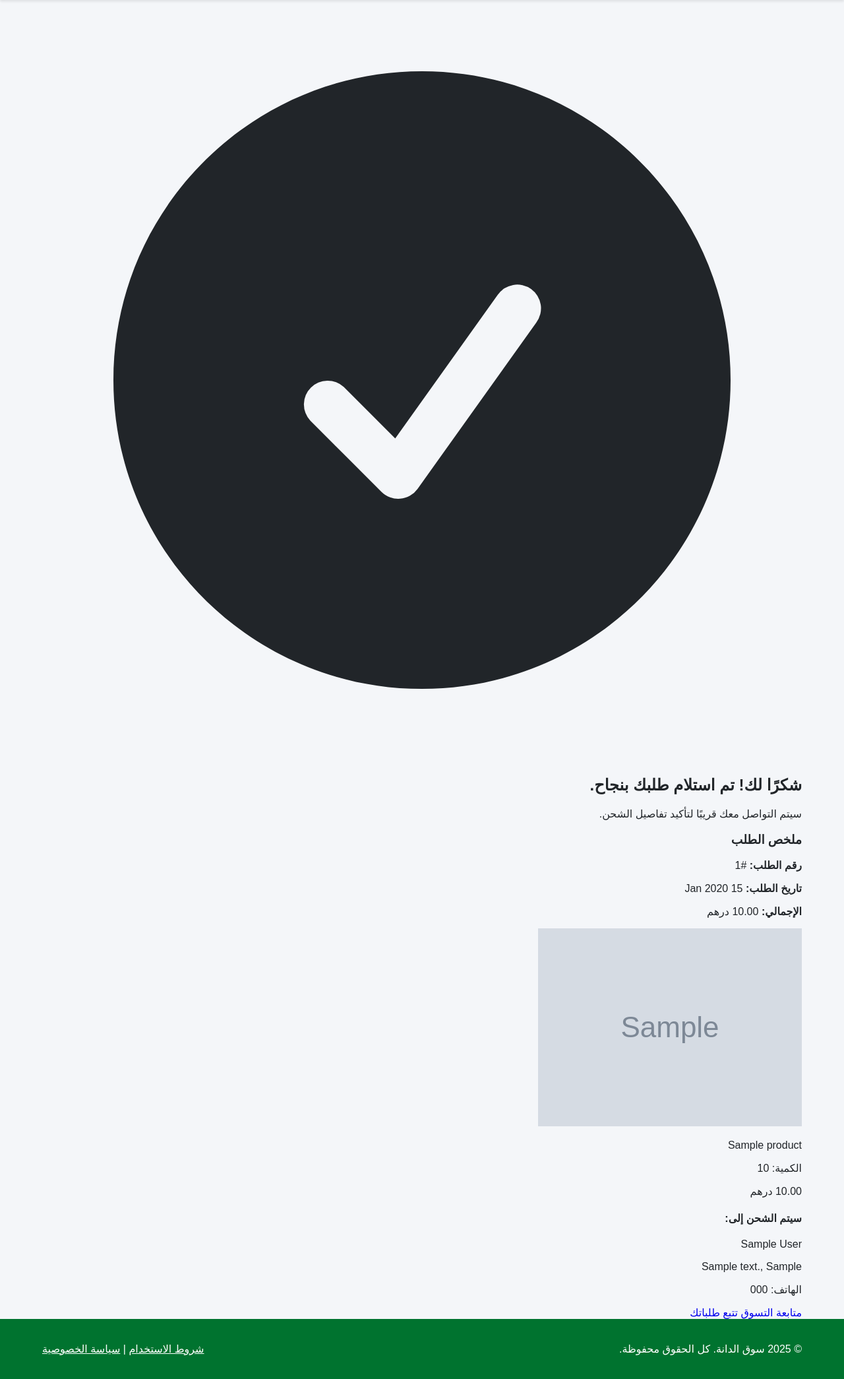
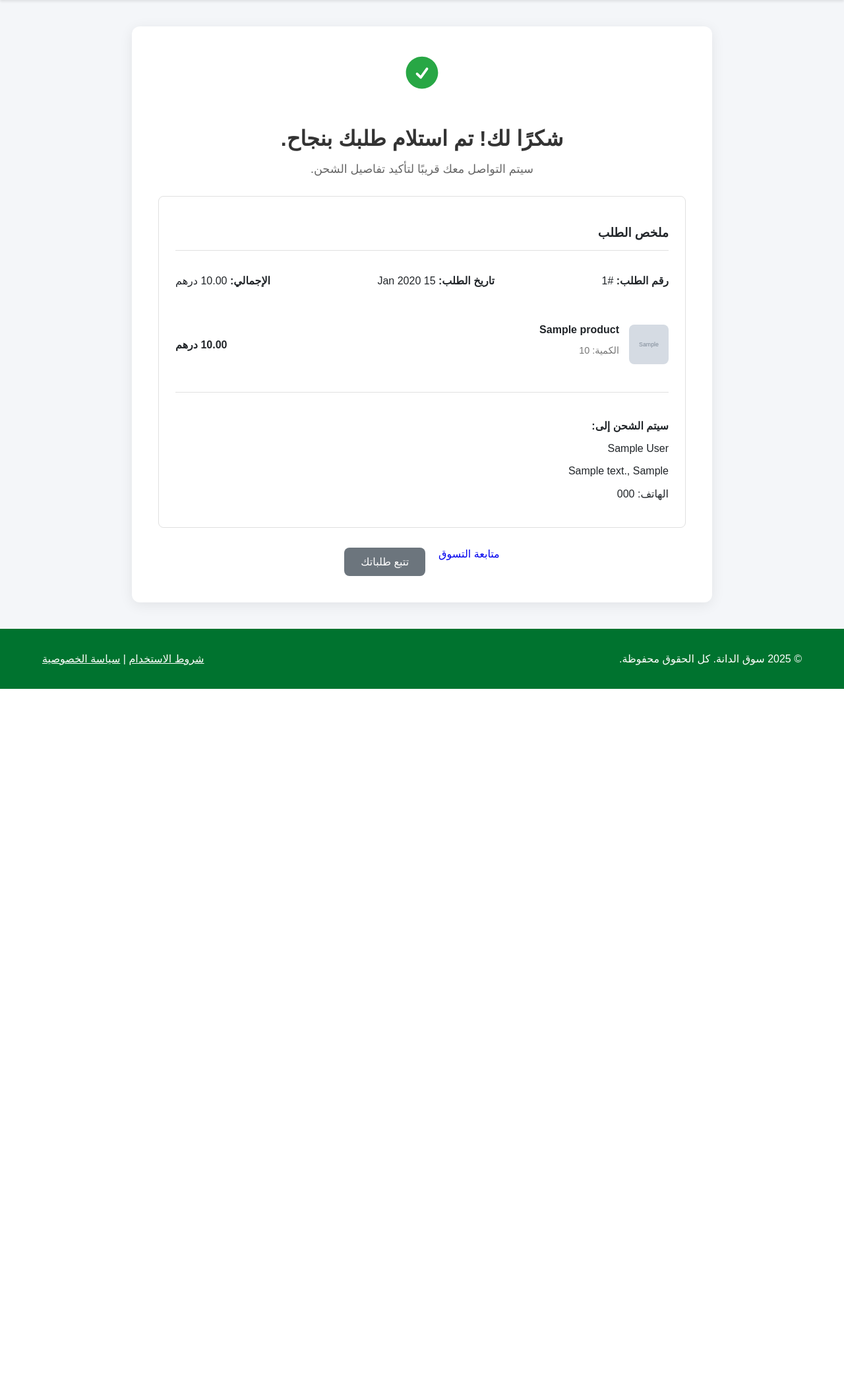
Before and after one commit to ahmadababneh527-stack/souq-aldana-backend, a Django app: page /checkout/confirm/1/ in a window 1280 px wide. Shown: the part 70-2160 px from the top of the page at 66% size. After the commit the page ends 1114 px from the top, so only its background shows below. Run offline with Django 5.2, Linux system fonts and the light colour scheme; a user stored in the database is signed in; tables that the repository leaves empty hold one stand-in row (values such as "Sample post"); grey boxes marked "Sample" are stand-in pictures.

```diff
--- a/static/css/style.css
+++ b/static/css/style.css
@@ -1091,3 +1091,118 @@ input[type=number]::-webkit-outer-spin-button {
     font-weight: bold;
     color: #000;
 }
+
+
+
+/* ================================================= */
+/* ========= CSS لتصميم صفحة نجاح الطلب ========== */
+/* ================================================= */
+
+.order-success-container {
+    max-width: 800px;
+    margin: 40px auto;
+    padding: 40px;
+    background-color: #fff;
+    border-radius: 12px;
+    text-align: center;
+    box-shadow: 0 4px 20px rgba(0, 0, 0, 0.08);
+}
+
+.order-success-container .success-icon svg {
+    width: 60px;
+    height: 60px;
+    color: #28a745;
+    margin-bottom: 20px;
+}
+
+.order-success-container h2 {
+    font-size: 2em;
+    color: #333;
+    margin-bottom: 10px;
+}
+
+.order-subtext {
+    color: #666;
+    font-size: 1.1em;
+    margin-bottom: 30px;
+}
+
+.order-summary-box {
+    border: 1px solid #e0e0e0;
+    border-radius: 8px;
+    padding: 25px;
+    text-align: right; /* محاذاة لليمين */
+    margin-bottom: 30px;
+}
+
+.order-summary-box h3 {
+    margin-bottom: 20px;
+    border-bottom: 1px solid #e0e0e0;
+    padding-bottom: 15px;
+}
+
+.order-details {
+    display: flex;
+    justify-content: space-between;
+    margin-bottom: 25px;
+}
+
+.order-item-card {
+    display: flex;
+    align-items: center;
+    padding: 15px 0;
+    border-bottom: 1px solid #f0f0f0;
+}
+
+.order-item-card:last-child {
+    border-bottom: none;
+}
+
+.order-item-card img {
+    width: 60px;
+    height: 60px;
+    border-radius: 8px;
+    margin-left: 15px;
+}
+
+.order-item-card .item-info {
+    flex-grow: 1;
+}
+
+.item-name {
+    font-weight: bold;
+    margin: 0;
+}
+
+.item-quantity {
+    color: #777;
+    font-size: 0.9em;
+}
+
+.item-price {
+    font-weight: bold;
+}
+
+.shipping-details {
+    margin-top: 25px;
+    border-top: 1px solid #e0e0e0;
+    padding-top: 20px;
+}
+
+.shipping-details h4 {
+    margin-bottom: 10px;
+}
+
+.action-buttons {
+    display: flex;
+    justify-content: center;
+    gap: 20px;
+}
+
+.action-buttons .btn-secondary {
+    background-color: #6c757d;
+    color: #fff;
+    padding: 12px 25px;
+    text-decoration: none;
+    border-radius: 8px;
+}
```
